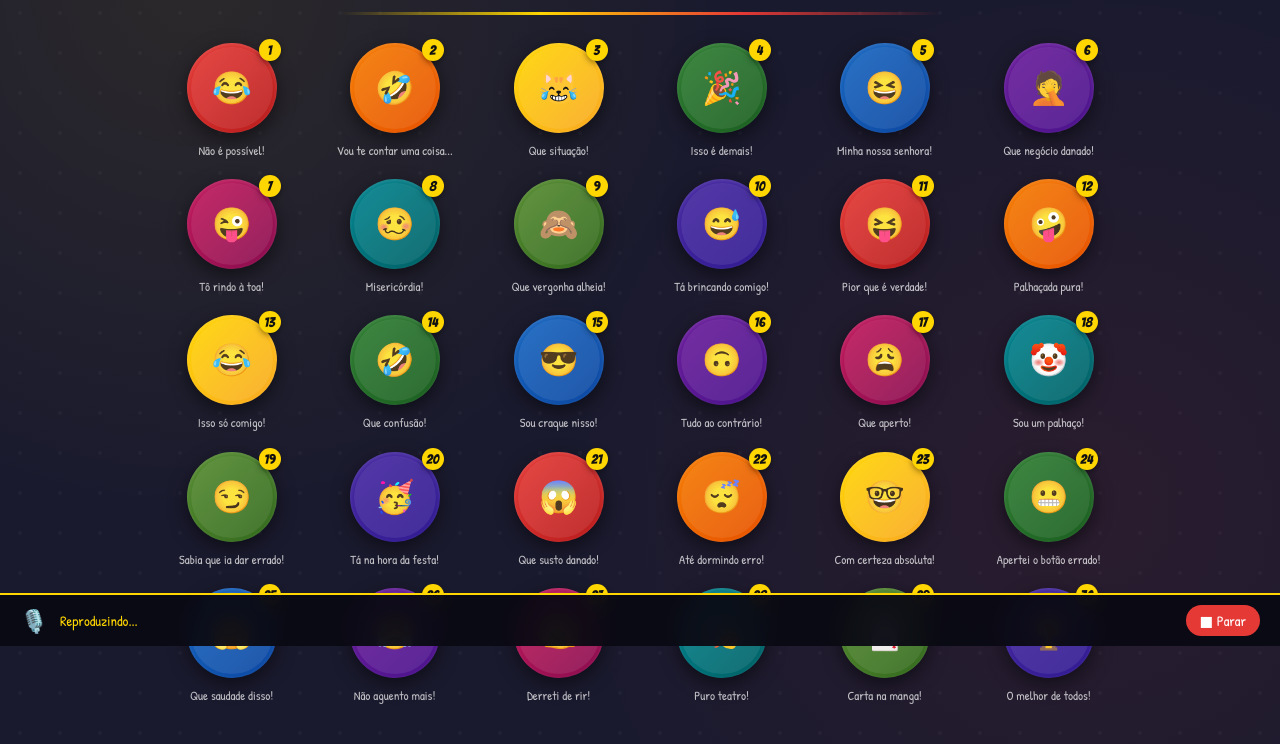
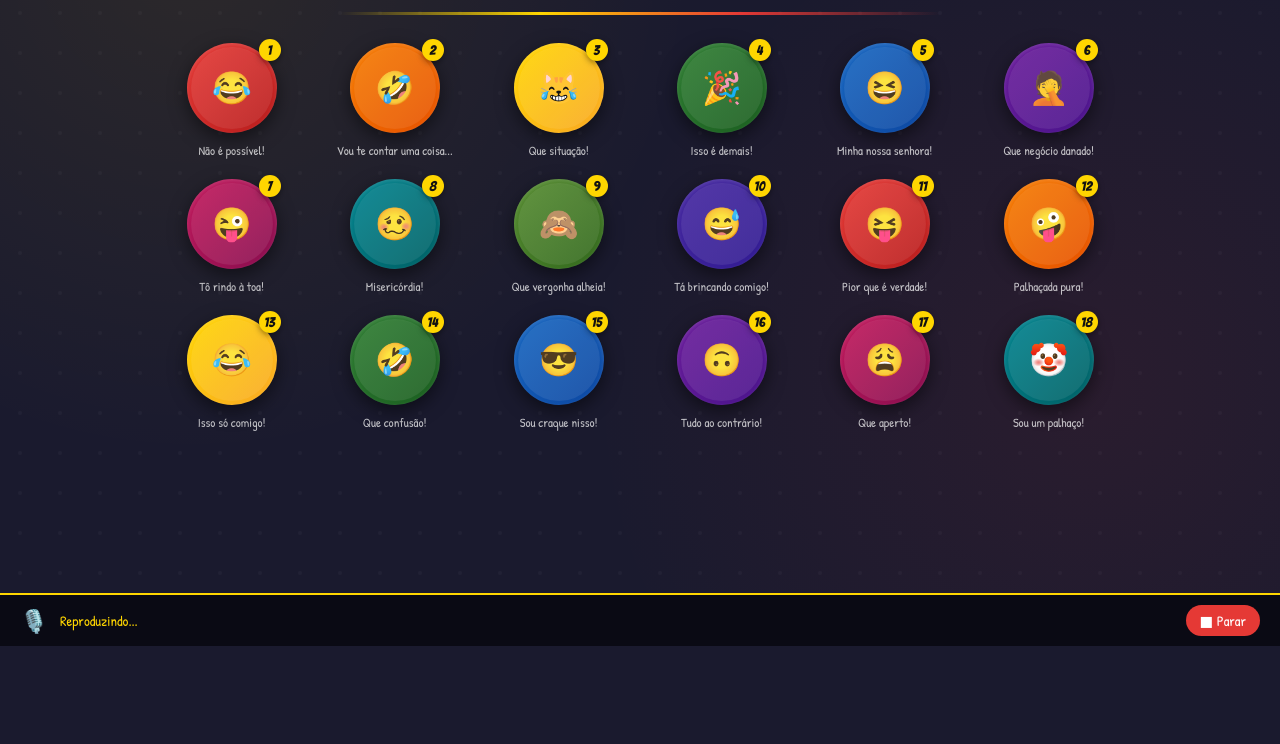
Before and after one commit to cezar-andrade-dev/CostinhaGroove, a plain HTML site: page costinha.html in a window 1280 px wide. Shown: the part 207-951 px from the top of the page. After the commit the page ends 800 px from the top, so only its background shows below. Drawn offline with Linux system fonts and the light colour scheme.

Commit message:
Alteração no cógido index.html e atualização do Readme.

```diff
--- a/costinha.html
+++ b/costinha.html
@@ -524,78 +524,6 @@
           label: "Sou um palhaço!",
           src: "audio/piada18.mp3",
         },
-        {
-          id: 19,
-          emoji: "😏",
-          label: "Sabia que ia dar errado!",
-          src: "audio/piada19.mp3",
-        },
-        {
-          id: 20,
-          emoji: "🥳",
-          label: "Tá na hora da festa!",
-          src: "audio/piada20.mp3",
-        },
-        {
-          id: 21,
-          emoji: "😱",
-          label: "Que susto danado!",
-          src: "audio/piada21.mp3",
-        },
-        {
-          id: 22,
-          emoji: "😴",
-          label: "Até dormindo erro!",
-          src: "audio/piada22.mp3",
-        },
-        {
-          id: 23,
-          emoji: "🤓",
-          label: "Com certeza absoluta!",
-          src: "audio/piada23.mp3",
-        },
-        {
-          id: 24,
-          emoji: "😬",
-          label: "Apertei o botão errado!",
-          src: "audio/piada24.mp3",
-        },
-        {
-          id: 25,
-          emoji: "🤗",
-          label: "Que saudade disso!",
-          src: "audio/piada25.mp3",
-        },
-        {
-          id: 26,
-          emoji: "😤",
-          label: "Não aguento mais!",
-          src: "audio/piada26.mp3",
-        },
-        {
-          id: 27,
-          emoji: "🫠",
-          label: "Derreti de rir!",
-          src: "audio/piada27.mp3",
-        },
-        {
-          id: 28,
-          emoji: "🎭",
-          label: "Puro teatro!",
-          src: "audio/piada28.mp3",
-        },
-        {
-          id: 29,
-          emoji: "🃏",
-          label: "Carta na manga!",
-          src: "audio/piada29.mp3",
-        },
-        {
-          id: 30,
-          emoji: "🏆",
-          label: "O melhor de todos!",
-          src: "audio/piada30.mp3",
-        },
       ];
 
       // =============================================
```
Also changed, not shown: README.md.
